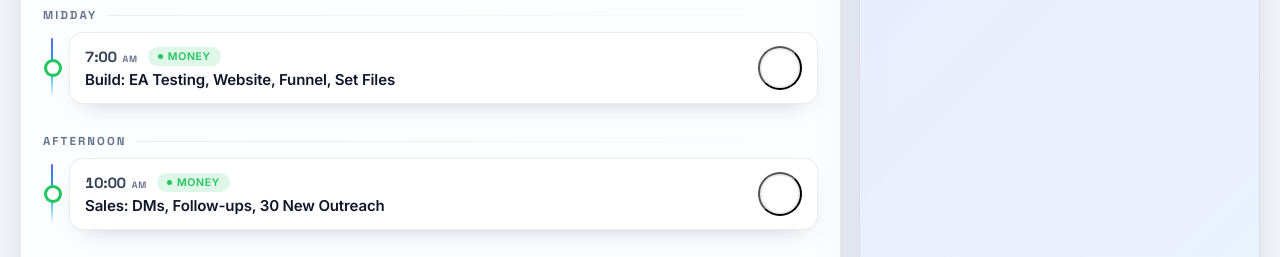
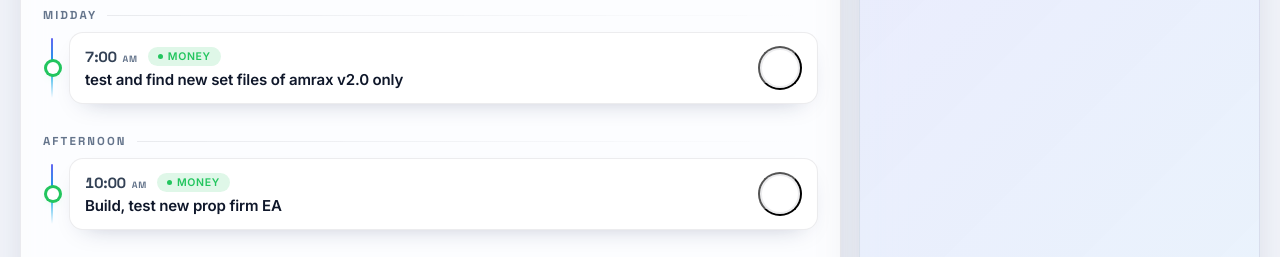
Before and after one commit to amrax-official/daily, a plain HTML site: page index.html in a window 1280 px wide. Shown: the part 741-998 px from the top of the page. Drawn offline with Linux system fonts and the light colour scheme.

Commit message:
Add files via upload

```diff
--- a/index.html
+++ b/index.html
@@ -352,8 +352,8 @@ const CATS={
 const schedule=[
   ["05:30","Wake Up + Training (30 min)","Health"],
   ["06:15","Content: Film or Write 1 Post / Reel","Growth"],
-  ["07:00","Build: EA Testing, Website, Funnel, Set Files","Money"],
-  ["10:00","Sales: DMs, Follow-ups, 30 New Outreach","Money"],
+  ["07:00","test and find new set files of amrax v2.0 only","Money"],
+  ["10:00","Build, test new prop firm EA","Money"],
   ["13:00","London Session (Manual Trading, Max 2)","Money"],
   ["15:30","Meal, Prayer, Rest, Client Support","Life"],
   ["17:00","Community, Affiliates, Partner Outreach","Money"],
```
